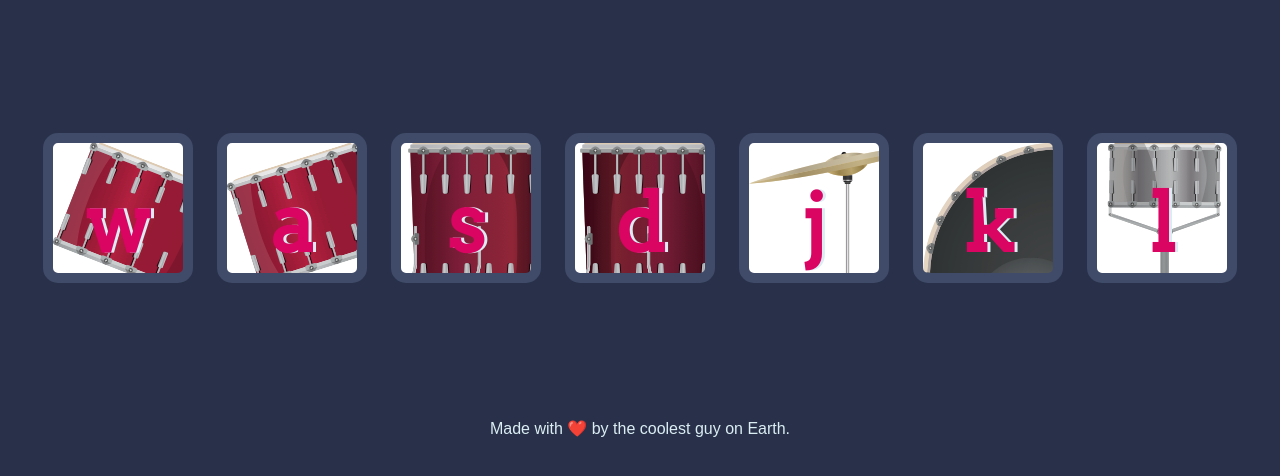
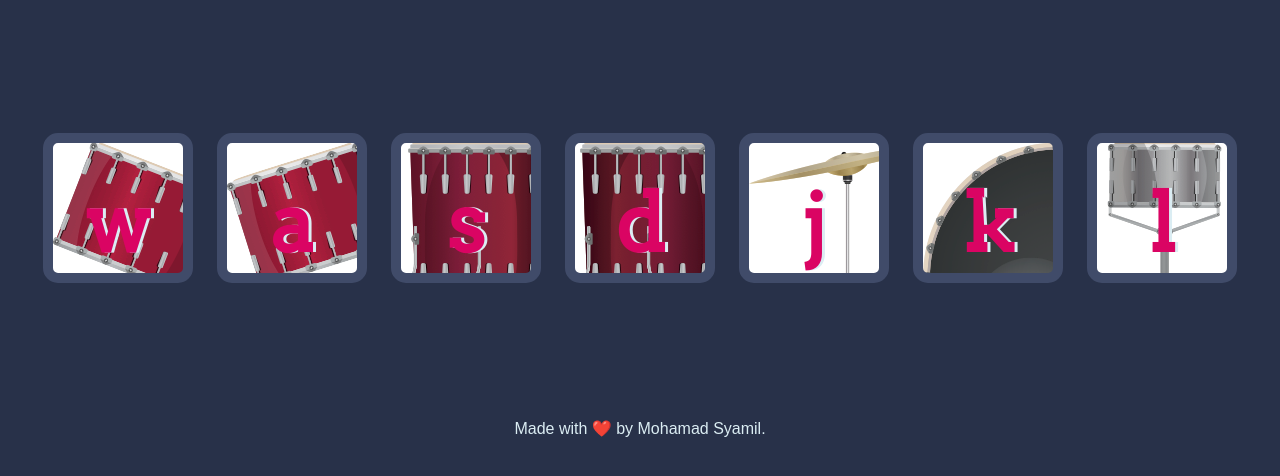
Before and after one commit to syamil115/drum-kit, a plain HTML site: page index.html in a window 1280 px wide. Shown: the part 156-632 px from the top of the page. Drawn offline with Linux system fonts and the light colour scheme.

Commit message:
Update index.html
Update footnote

```diff
--- a/index.html
+++ b/index.html
@@ -23,7 +23,7 @@
 
 
   <footer>
-    Made with ❤️ by the coolest guy on Earth.
+    Made with ❤️ by Mohamad Syamil.
   </footer>
 
   <script src="index.js" charset="utf-8"></script>
```
